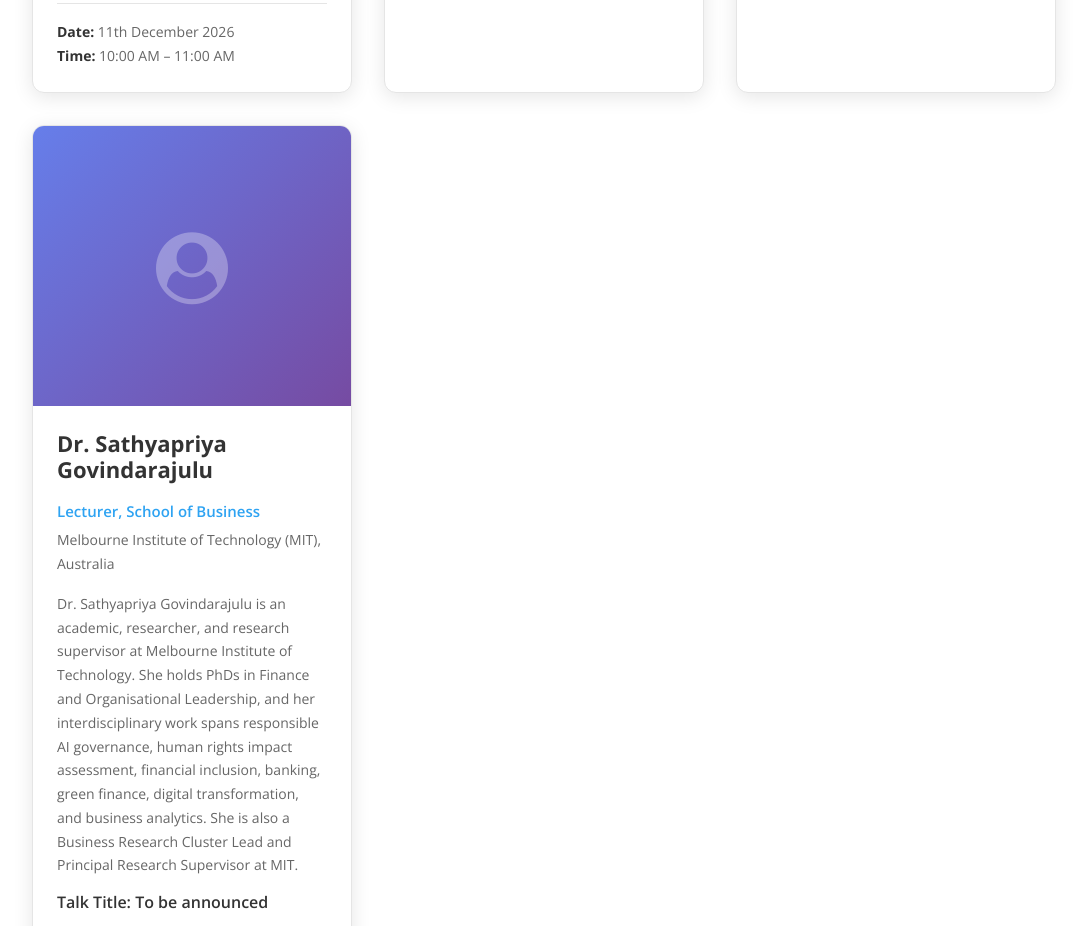
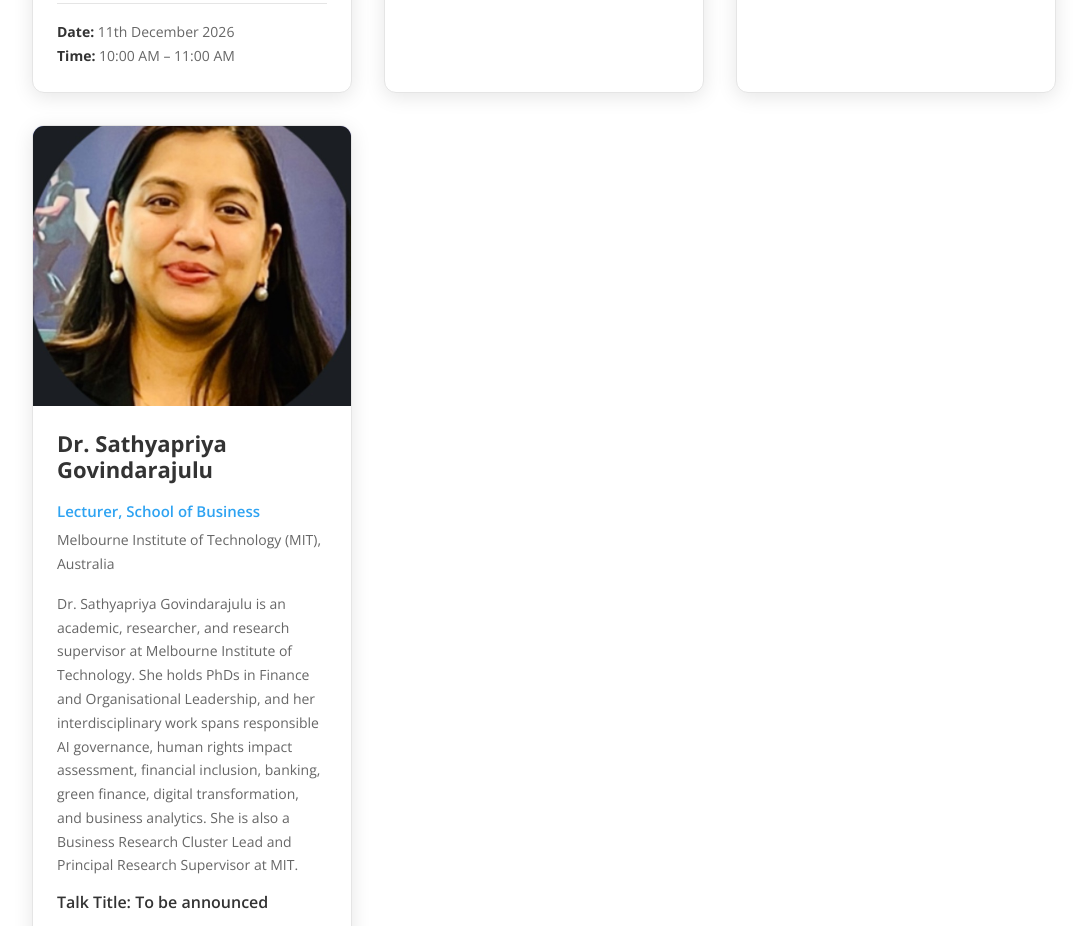
Before and after one commit to ieeecsbangalorechapter/icdds, a plain HTML site: page speakers.html in a window 1280 px wide. Shown: the part 1439-2365 px from the top of the page, without its empty margins (96-1183 px from the left). Drawn offline with nearby package versions, Linux system fonts and the light colour scheme.

Commit message:
Add Sathyapriya speaker photo
Co-authored-by: Copilot <223556219+Copilot@users.noreply.github.com>

```diff
--- a/speakers.html
+++ b/speakers.html
@@ -130,7 +130,8 @@
           <!-- Speaker 4: Dr. Sathyapriya Govindarajulu -->
           <article class="speaker-card fade-in">
             <div class="speaker-image">
-              <div class="placeholder"><i class="fa fa-user-circle"></i></div>
+              <img src="img/sathyapriya-govindarajulu.jpg" alt="Dr. Sathyapriya Govindarajulu" onerror="this.style.display='none'; this.nextElementSibling.style.display='flex';">
+              <div class="placeholder" style="display:none;"><i class="fa fa-user-circle"></i></div>
             </div>
             <div class="speaker-content">
               <h3 class="speaker-name">Dr. Sathyapriya Govindarajulu</h3>
```
Also changed, not shown: img/sathyapriya-govindarajulu.jpg (added).
